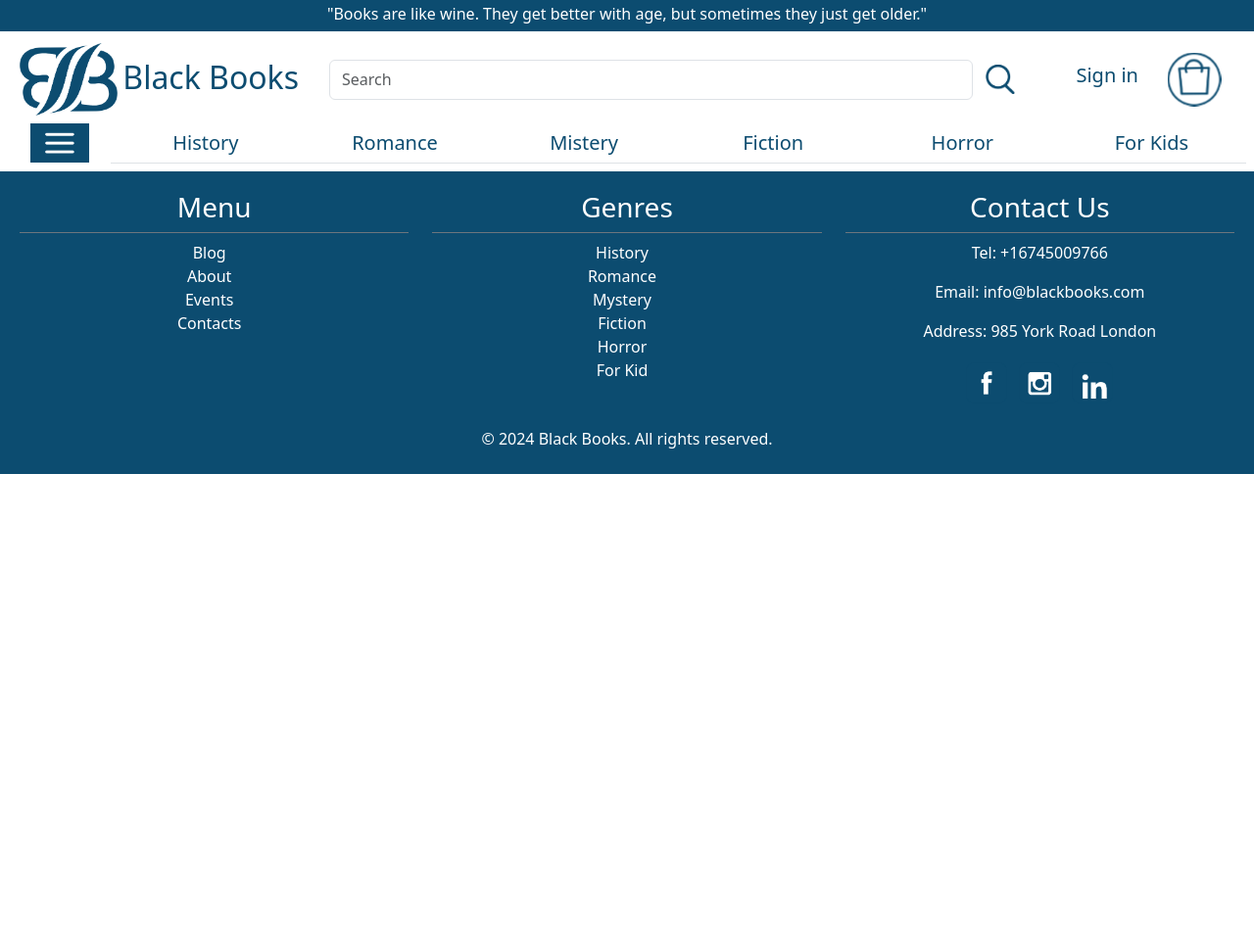
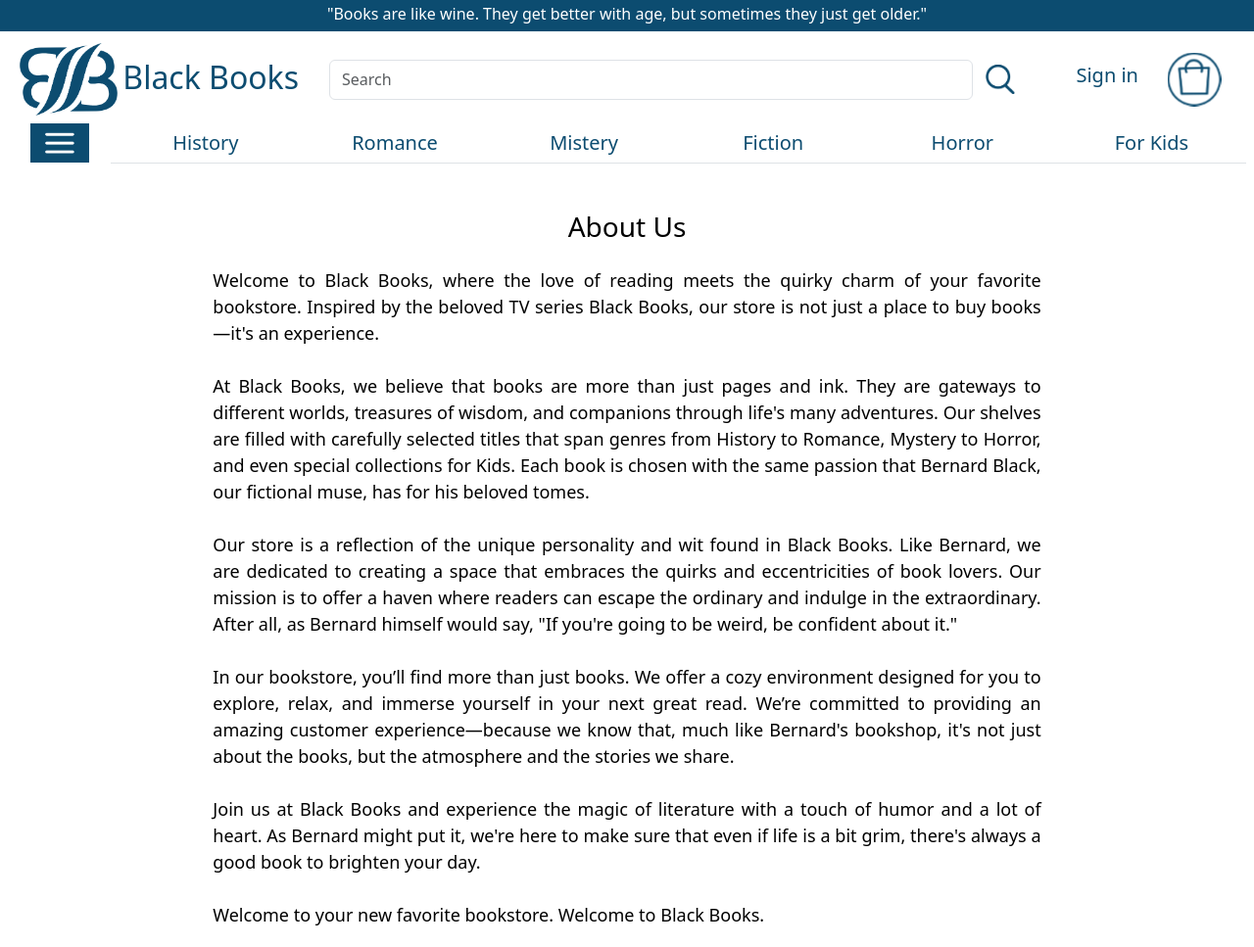
Before and after one commit to serhiidilihul/html-practice, a plain HTML site: page about.html in a window 1280 px wide. Shown: the top 967 px of the page at 98% size. Before the commit the page ends 800 px from the top, so only its background shows below. Drawn offline with Linux system fonts and the light colour scheme.

Commit message:
Fulled about.html. Added a cart to contacts.html

```diff
--- a/about.html
+++ b/about.html
@@ -104,7 +104,26 @@
         </div>
     </header>
     <main>
+        <div class="about-header row mt-5 mb-3">
+            <h3>About Us</h3>
+        </div>
+        <div class="about-body row">
+            <div class="col-2"></div>
+            <div class="col-8 mb-4">
+                <p>Welcome to Black Books, where the love of reading meets the quirky charm of your favorite bookstore. Inspired by the beloved TV series Black Books, our store is not just a place to buy books—it's an experience. <br><br>
 
+                    At Black Books, we believe that books are more than just pages and ink. They are gateways to different worlds, treasures of wisdom, and companions through life's many adventures. Our shelves are filled with carefully selected titles that span genres from History to Romance, Mystery to Horror, and even special collections for Kids. Each book is chosen with the same passion that Bernard Black, our fictional muse, has for his beloved tomes.<br><br>
+
+                    Our store is a reflection of the unique personality and wit found in Black Books. Like Bernard, we are dedicated to creating a space that embraces the quirks and eccentricities of book lovers. Our mission is to offer a haven where readers can escape the ordinary and indulge in the extraordinary. After all, as Bernard himself would say, "If you're going to be weird, be confident about it."<br><br>
+
+                    In our bookstore, you’ll find more than just books. We offer a cozy environment designed for you to explore, relax, and immerse yourself in your next great read. We’re committed to providing an amazing customer experience—because we know that, much like Bernard's bookshop, it's not just about the books, but the atmosphere and the stories we share.<br><br>
+
+                    Join us at Black Books and experience the magic of literature with a touch of humor and a lot of heart. As Bernard might put it, we're here to make sure that even if life is a bit grim, there's always a good book to brighten your day.<br><br>
+
+                    Welcome to your new favorite bookstore. Welcome to Black Books.</p>
+            </div>
+            <div class="col-1"></div>
+        </div>
     </main>
     <footer>
         <div class="row">
--- a/css/style.css
+++ b/css/style.css
@@ -373,4 +373,16 @@ footer img:hover {
 .post-body p {
     text-align: justify;
     color: black;
+    font-size: 18px;
 }
+
+/* About.html styles */
+.about-header {
+    text-align: center;
+    color: black;
+}
+.about-body p {
+    color: black;
+    text-align: justify;
+    font-size: 18px;
+}
```
Also changed, not shown: blog.html (+3 -0 lines), contacts.html (+1 -1 lines).
